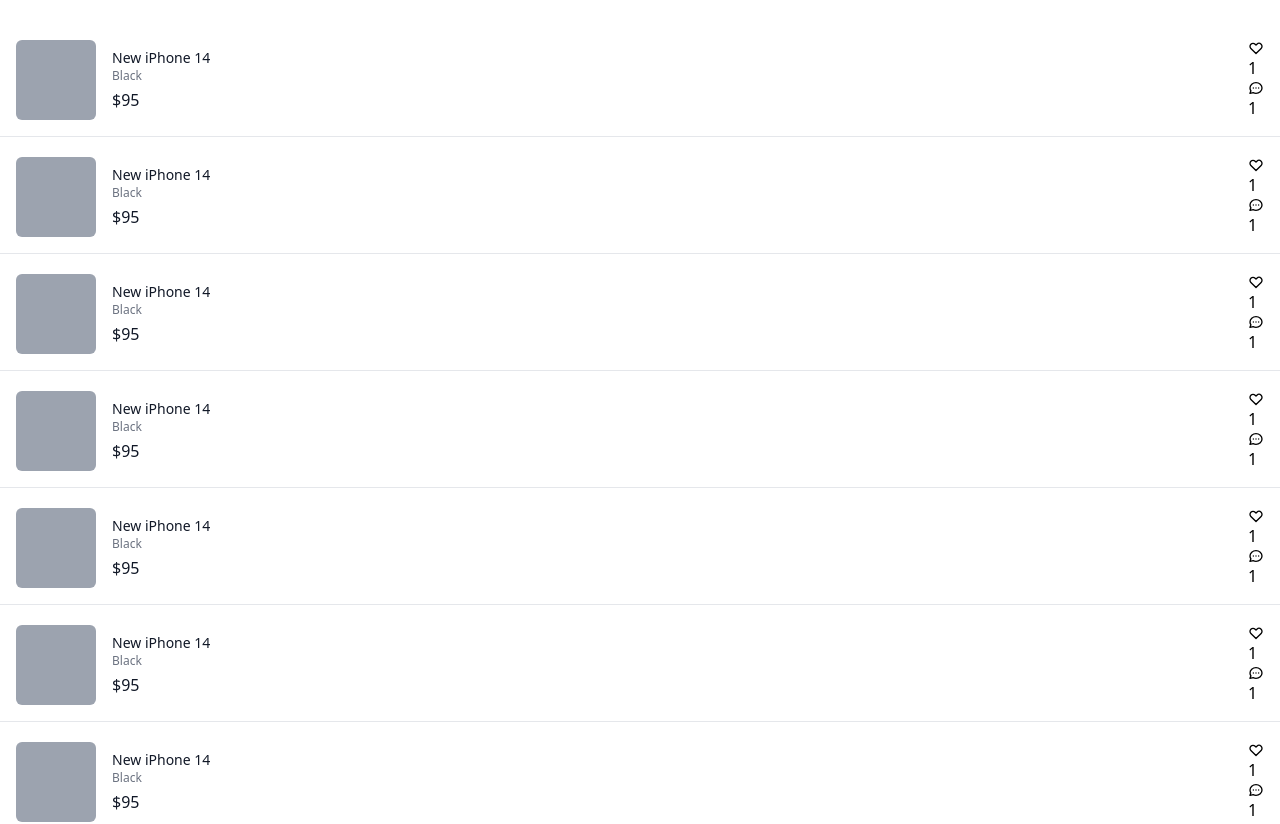
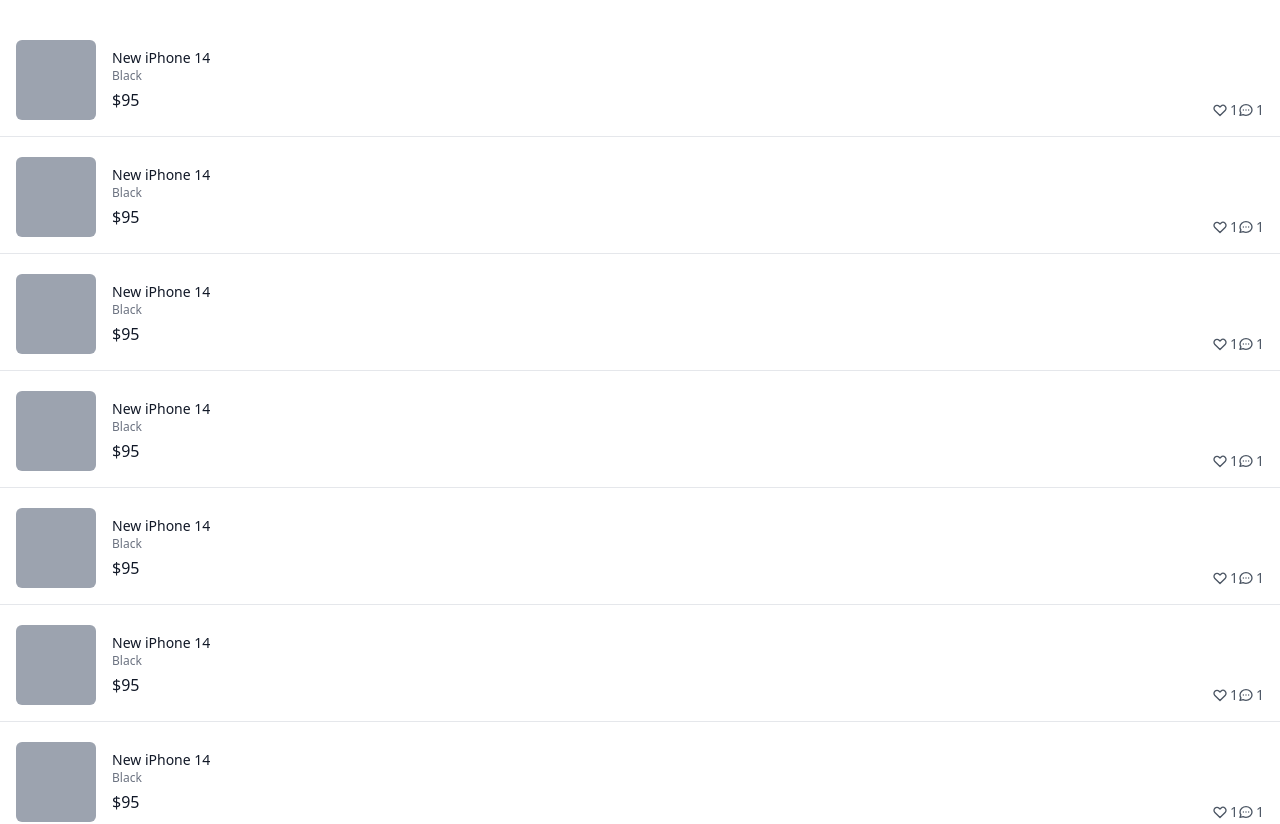
Before and after one commit to blkluv/next_carrot_market, a Next.js app: page / in a window 1280 px wide. Shown: the top 824 px of the page. Built offline with nearby package versions, Linux system fonts and the light colour scheme.

Commit message:
좋아요, 코멘트 아이콘 및 숫자 수정

```diff
--- a/src/pages/index.tsx
+++ b/src/pages/index.tsx
@@ -13,8 +13,8 @@ const Home: NextPage = () => {
               <span className="mt-1 font-medium text-gray-900">$95</span>
             </div>
           </div>
-          <div>
-            <div>
+          <div className="flex items-end justify-end">
+            <div className="flex space-x-0.5 items-center text-sm text-gray-600">
               <svg
                 className="w-4 h-4"
                 fill="none"
@@ -31,7 +31,7 @@ const Home: NextPage = () => {
               </svg>
               <span>1</span>
             </div>
-            <div>
+            <div className="flex space-x-0.5 items-center text-sm text-gray-600">
               <svg
                 className="w-4 h-4"
                 fill="none"
```
